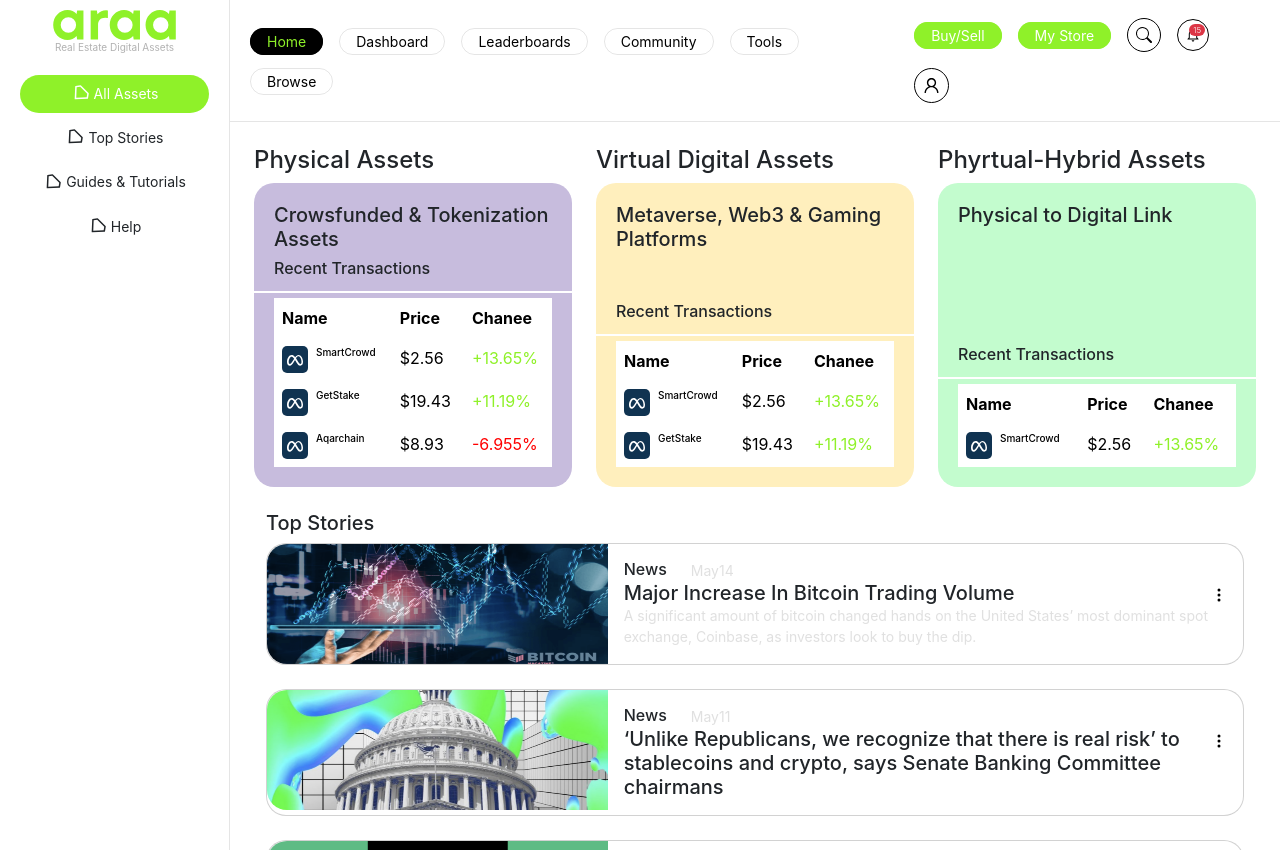
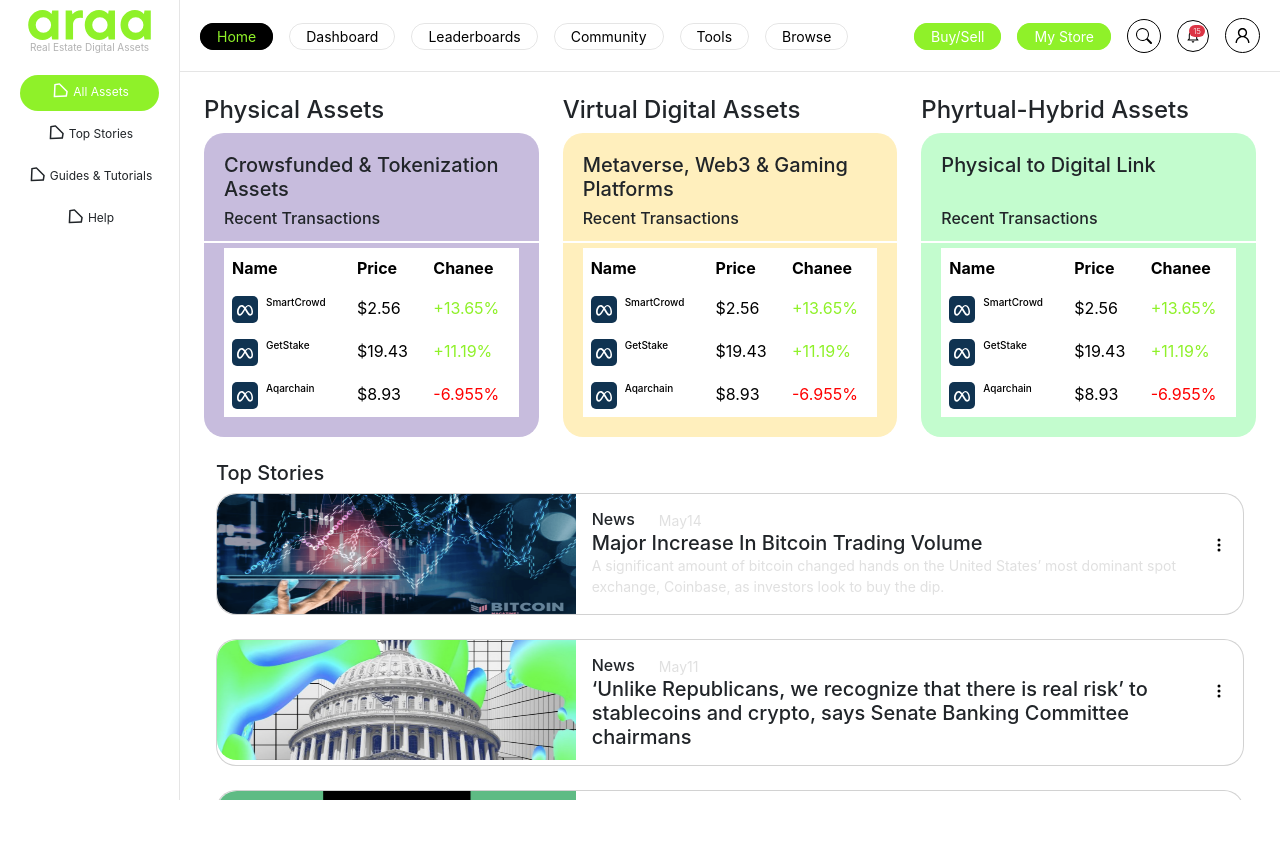
Before and after one commit to veerababu32/arra-portfolio, a React (Create React App) app: page / in a window 1280 px wide. After the commit the page ends 800 px from the top, so only its background shows below. Built offline with nearby package versions, Linux system fonts and the light colour scheme.

Commit message:
converted css to scss

```diff
--- a/src/constants/data.js
+++ b/src/constants/data.js
@@ -140,13 +140,13 @@ const homeCardsData = [
         tableBodyPrice: "19.43",
         tableBodyChanee: "+11.19",
       },
-      // {
-      //   tableId: "1f",
-      //   tableBodyTitle: "Aqarchain",
-      //   tableBodySubTitle: "AQAR",
-      //   tableBodyPrice: "8.93",
-      //   tableBodyChanee: "-6.955",
-      // },
+      {
+        tableId: "1f",
+        tableBodyTitle: "Aqarchain",
+        tableBodySubTitle: "AQAR",
+        tableBodyPrice: "8.93",
+        tableBodyChanee: "-6.955",
+      },
     ],
   },
   {
@@ -165,20 +165,20 @@ const homeCardsData = [
         tableBodyPrice: "2.56",
         tableBodyChanee: "+13.65",
       },
-      // {
-      //   tableId: "1h",
-      //   tableBodyTitle: "GetStake",
-      //   tableBodySubTitle: "GSTKD",
-      //   tableBodyPrice: "19.43",
-      //   tableBodyChanee: "+11.19",
-      // },
-      // {
-      //   tableId: "1i",
-      //   tableBodyTitle: "Aqarchain",
-      //   tableBodySubTitle: "AQAR",
-      //   tableBodyPrice: "8.93",
-      //   tableBodyChanee: "-6.955",
-      // },
+      {
+        tableId: "1h",
+        tableBodyTitle: "GetStake",
+        tableBodySubTitle: "GSTKD",
+        tableBodyPrice: "19.43",
+        tableBodyChanee: "+11.19",
+      },
+      {
+        tableId: "1i",
+        tableBodyTitle: "Aqarchain",
+        tableBodySubTitle: "AQAR",
+        tableBodyPrice: "8.93",
+        tableBodyChanee: "-6.955",
+      },
     ],
   },
 ];
--- a/src/index.scss
+++ b/src/index.scss
@@ -38,6 +38,12 @@ code {
 
   &__layout {
     width: calc(100% - 230px);
+  }
+
+  @media screen and (min-width: 1024px) {
+    &__layout {
+      width: calc(100% - 180px);
+    }
   }
 
   // Navbar
@@ -163,6 +169,12 @@ code {
     padding: 0.5rem 1rem;
   }
 
+  @media screen and (min-width: 1024px) {
+    &__sidebar {
+      width: 180px;
+    }
+  }
+
   // Sidebar
 
   &__sidebar {
@@ -235,6 +247,16 @@ code {
 
     &.sidebar-assets-icon {
       transform: rotate(45deg);
+    }
+  }
+
+  @media screen and (min-width: 1024px) {
+    &__sidebar {
+      width: 180px;
+    }
+
+    &__sidebar-badge {
+      font-size: 12px;
     }
   }
 
```
